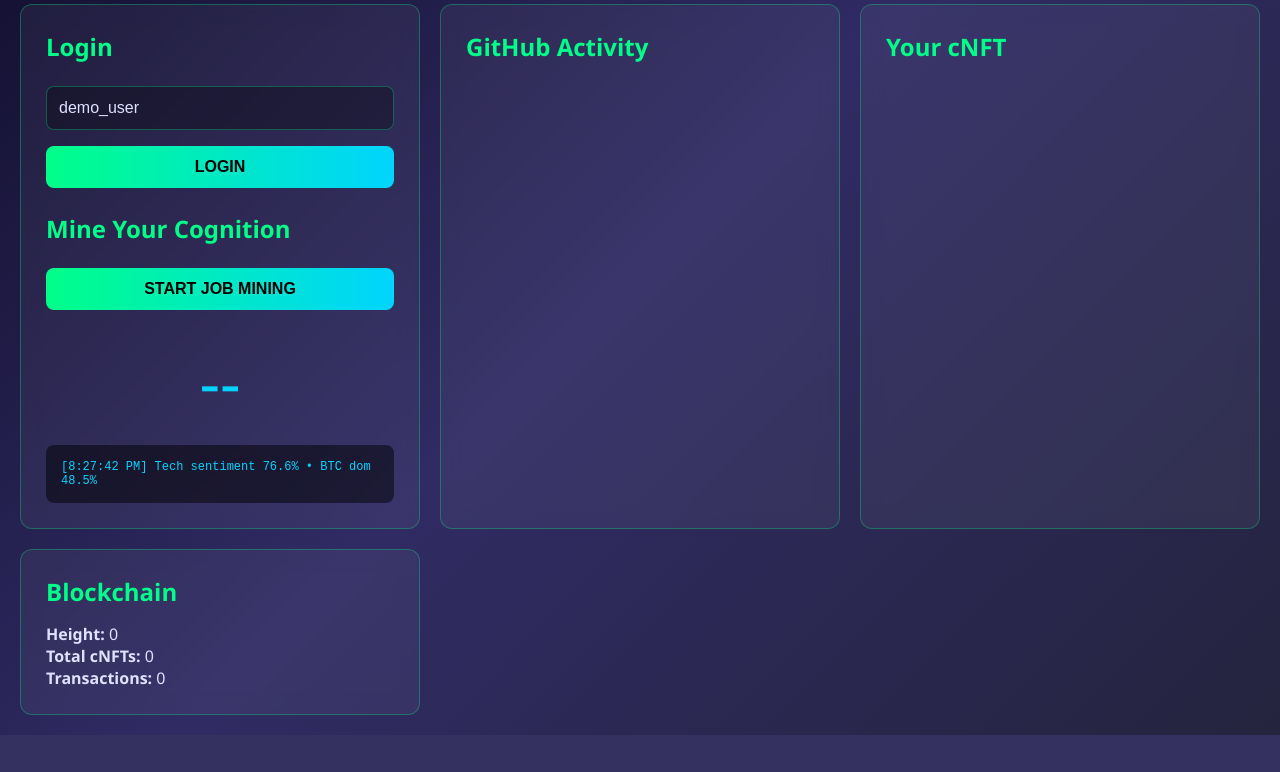
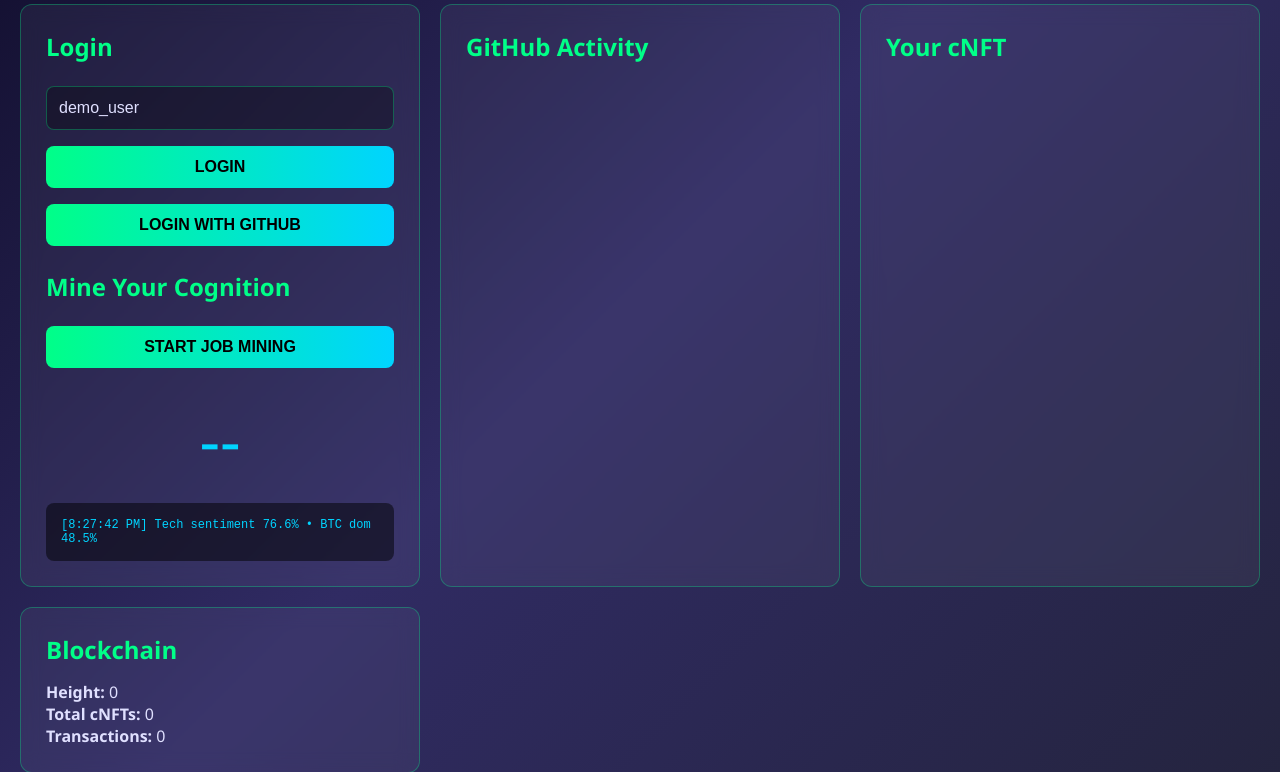
Before and after one commit to catchfu/EXUS, a Flask app: page / in a window 1280 px wide. Shown: the part 203-975 px from the top of the page. Before the commit the page ends 938 px from the top, so only its background shows below. Run offline with Flask 3, Linux system fonts and the light colour scheme.

Commit message:
GitHub OAuth, session token, export/delete API, dashboard OAuth, README update

```diff
--- a/ui/app.py
+++ b/ui/app.py
@@ -1,4 +1,4 @@
-from flask import Flask, render_template, request, jsonify, session
+from flask import Flask, render_template, request, jsonify, session, redirect
 import sys, os
 sys.path.append(os.path.dirname(os.path.dirname(__file__)))
 from core.blockchain import CortexChain
@@ -9,6 +9,7 @@ from ai.extractor import CognitiveExtractor
 from core.db import SessionLocal
 from core.models import User, CNFT, Block, Job
 import threading, uuid, json, time
+import requests
 
 app = Flask(__name__, template_folder='templates')
 app.config['SECRET_KEY'] = 'exus-dev-key'
@@ -24,7 +25,7 @@ def dashboard():
 def mine():
     data = request.json or {}
     username = data.get('username') or session.get('username') or 'demo_user'
-    miner = GitHubMiner()
+    miner = GitHubMiner(token=session.get('github_token') or os.getenv('GITHUB_PAT'))
     commits = miner.get_recent_commits(username)
     extractor = CognitiveExtractor()
     vectors = []
@@ -82,7 +83,7 @@ def run_mining_job(job_id, username):
         job.status = 'running'
         job.updated_at = int(time.time())
         db.commit()
-        miner = GitHubMiner()
+        miner = GitHubMiner(token=os.getenv('GITHUB_PAT'))
         commits = miner.get_recent_commits(username)
         extractor = CognitiveExtractor()
         vectors = []
@@ -144,7 +145,7 @@ if __name__ == '__main__':
 @app.route('/api/user/me')
 def user_me():
     u = session.get('username')
-    return jsonify({"username": u})
+    return jsonify({"username": u, "github_connected": bool(session.get('github_token'))})
 
 @app.route('/api/cnft/list')
 def cnft_list():
@@ -175,3 +176,79 @@ def chain_blocks():
 @app.route('/api/market/data')
 def market_data():
     return jsonify(oracle.get_market_data())
+
+@app.route('/auth/github/start')
+def auth_github_start():
+    client_id = os.getenv('GITHUB_CLIENT_ID')
+    redirect_uri = os.getenv('OAUTH_REDIRECT_URI', 'http://127.0.0.1:5000/auth/github/callback')
+    state = uuid.uuid4().hex
+    session['oauth_state'] = state
+    if not client_id:
+        return jsonify({"error":"GITHUB_CLIENT_ID not set"}), 400
+    params = {
+        'client_id': client_id,
+        'redirect_uri': redirect_uri,
+        'scope': 'repo user',
+        'state': state,
+        'allow_signup': 'true'
+    }
+    url = 'https://github.com/login/oauth/authorize'
+    return redirect(url + '?' + '&'.join([f"{k}={requests.utils.quote(str(v))}" for k,v in params.items()]))
+
+@app.route('/auth/github/callback')
+def auth_github_callback():
+    code = request.args.get('code')
+    state = request.args.get('state')
+    if not code or state != session.get('oauth_state'):
+        return jsonify({"error":"invalid_oauth_state"}), 400
+    client_id = os.getenv('GITHUB_CLIENT_ID')
+    client_secret = os.getenv('GITHUB_CLIENT_SECRET')
+    redirect_uri = os.getenv('OAUTH_REDIRECT_URI', 'http://127.0.0.1:5000/auth/github/callback')
+    headers = {'Accept':'application/json'}
+    data = {
+        'client_id': client_id,
+        'client_secret': client_secret,
+        'code': code,
+        'redirect_uri': redirect_uri,
+        'state': state
+    }
+    try:
+        r = requests.post('https://github.com/login/oauth/access_token', headers=headers, data=data, timeout=10)
+        tok = r.json().get('access_token')
+        if not tok:
+            return jsonify({"error":"oauth_exchange_failed", "detail": r.text}), 400
+        session['github_token'] = tok
+        return redirect('/')
+    except Exception as e:
+        return jsonify({"error":"oauth_error", "detail": str(e)}), 500
+
+@app.route('/api/user/export')
+def user_export():
+    username = session.get('username') or 'demo_user'
+    db = SessionLocal()
+    try:
+        user = db.query(User).filter_by(username=username).first()
+        cnfts = db.query(CNFT).filter_by(owner=username).all()
+        blocks = db.query(Block).all()
+        return jsonify({
+            "user": {"username": username, "exists": bool(user)},
+            "cnfts": [
+                {"token_id": c.token_id, "score": c.cognitive_score, "minted_at": c.minted_at,
+                 "metadata_uri": c.metadata_uri}
+                for c in cnfts
+            ],
+            "blocks": [{"index": b.index, "hash": b.hash, "timestamp": b.timestamp, "miner": b.miner} for b in blocks]
+        })
+    finally:
+        db.close()
+
+@app.route('/api/user/data', methods=['DELETE'])
+def user_delete():
+    username = session.get('username') or 'demo_user'
+    db = SessionLocal()
+    try:
+        db.query(CNFT).filter_by(owner=username).delete()
+        db.commit()
+        return jsonify({"ok": True})
+    finally:
+        db.close()
--- a/ui/templates/dashboard.html
+++ b/ui/templates/dashboard.html
@@ -36,6 +36,7 @@
                 <h2>Login</h2>
                 <input type="text" id="username" placeholder="Enter username" value="demo_user">
                 <button onclick="login()">LOGIN</button>
+                <button onclick="oauthGithub()" style="margin-top:8px">LOGIN WITH GITHUB</button>
                 <h2 style="margin-top:16px">Mine Your Cognition</h2>
                 <button id="mineBtn" onclick="startJobMining()">START JOB MINING</button>
                 <div class="score" id="score">--</div>
@@ -61,6 +62,7 @@
         function log(msg,type){const el=document.getElementById('log');const t=new Date().toLocaleTimeString();el.innerHTML+='<div class="'+(type||'info')+'">['+t+'] '+msg+'</div>';el.scrollTop=el.scrollHeight}
 
         async function login(){const username=document.getElementById('username').value;const res=await fetch('/api/login/dev',{method:'POST',headers:{'Content-Type':'application/json'},body:JSON.stringify({username})});if(res.ok){log('Logged in as @'+username,'success');loadCnftList();loadChainStats();loadMarketData();}else{log('Login failed','error')}}
+        function oauthGithub(){window.location.href='/auth/github/start'}
 
         async function startJobMining(){const btn=document.getElementById('mineBtn');btn.disabled=true;const username=document.getElementById('username').value;log('Queuing mining job for @'+username+'...');try{const res=await fetch('/api/mine/job',{method:'POST',headers:{'Content-Type':'application/json'},body:JSON.stringify({username})});const data=await res.json();if(res.ok){log('Job queued: '+data.job_id,'info');await pollJob(data.job_id);}else{log('Queue failed','error')}}catch(e){log('Network error: '+e.message,'error')}btn.disabled=false}
 
```
Also changed, not shown: README.md (added).
